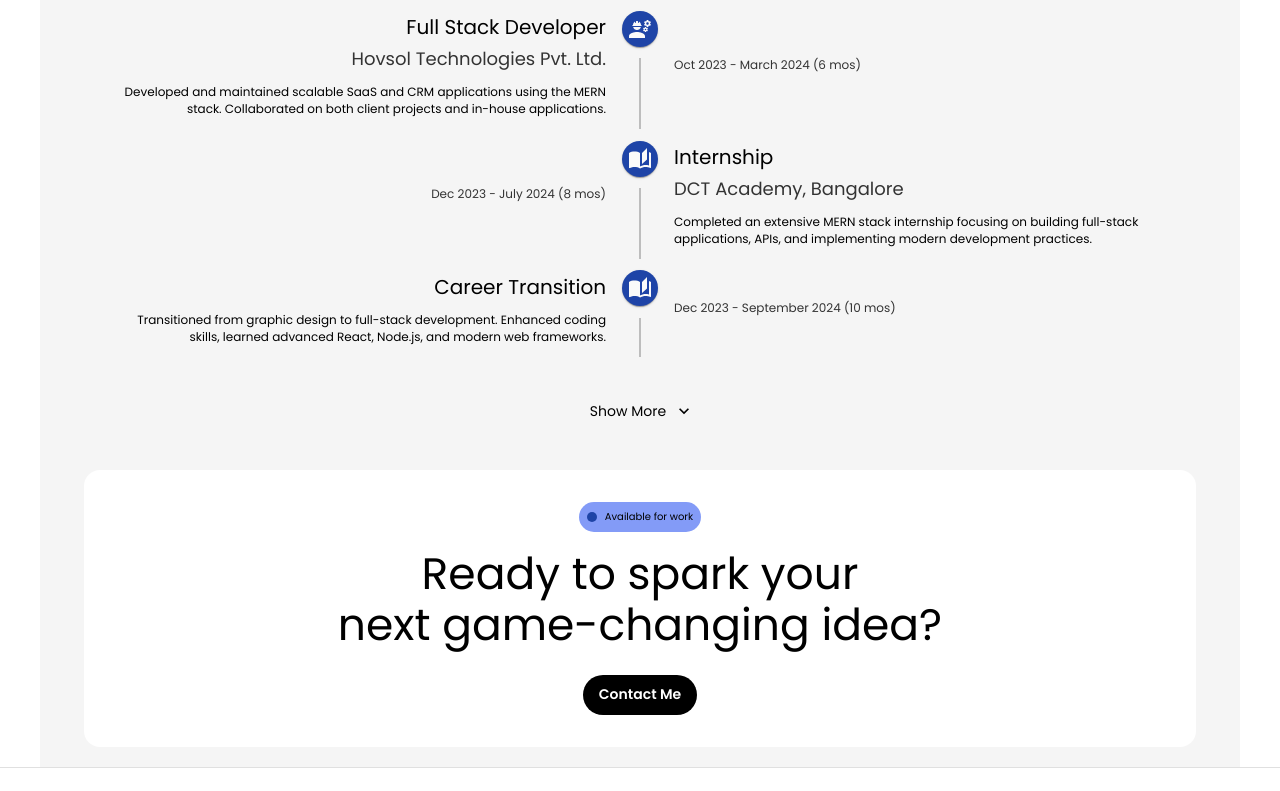
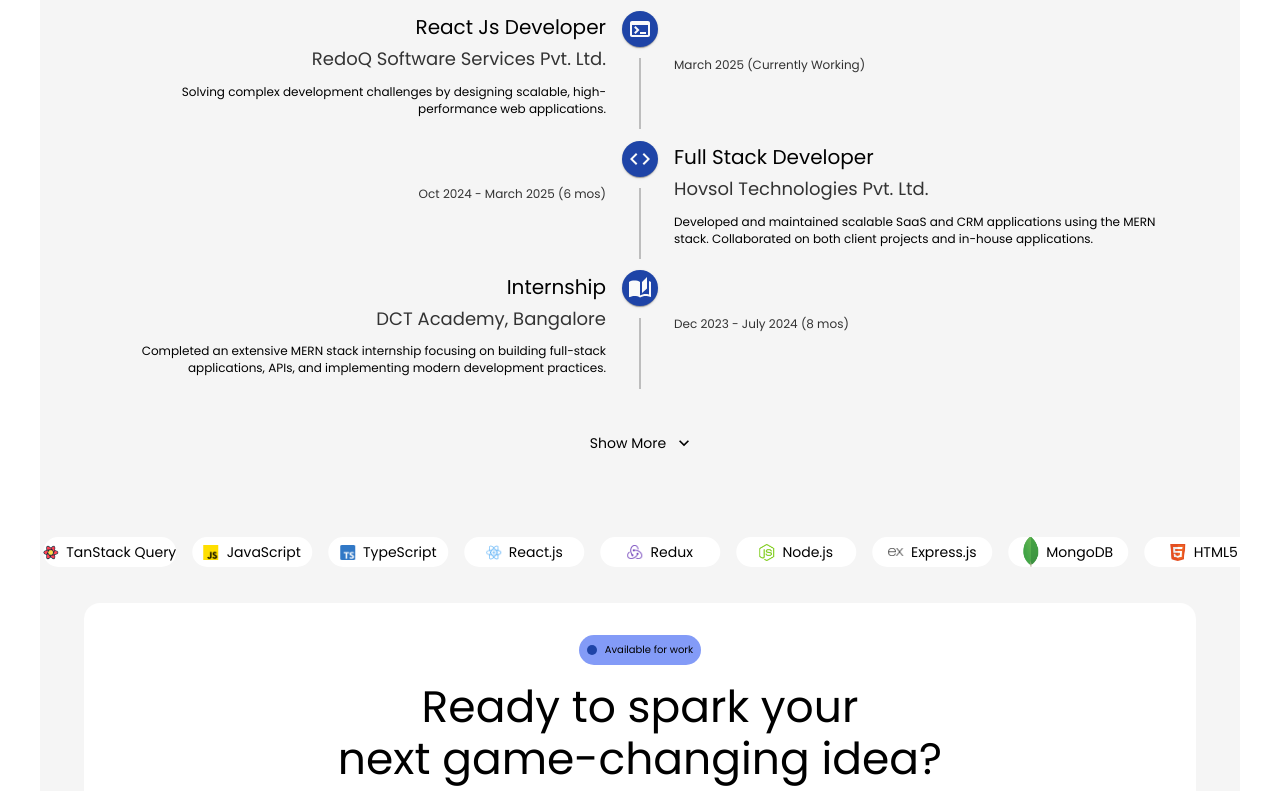
Before and after one commit to BiswarupChatt/biswarup.me-v2, a React (Vite) app: page /about in a window 1280 px wide. Shown: the part 660-1451 px from the top of the page. Built offline with nearby package versions, Linux system fonts and the light colour scheme.

Commit message:
changes make

```diff
--- a/src/views/about/About.tsx
+++ b/src/views/about/About.tsx
@@ -2,6 +2,7 @@
 import Experience from "./Components/Experience";
 import ContactComp from "../../global/components/ContactComp";
 import Hero from "./Components/Hero";
+import InfiniteScrollComp from "../../global/components/InfiniteScrollComp";
 
 export default function About() {
   return (
@@ -12,6 +13,9 @@
       <WrapperComp>
         <Hero />
         <Experience />
+      </WrapperComp>
+      <InfiniteScrollComp/>
+      <WrapperComp>
         <ContactComp />
       </WrapperComp>
     </>
--- a/src/views/about/Components/Experience.tsx
+++ b/src/views/about/Components/Experience.tsx
@@ -10,22 +10,23 @@
   TimelineOppositeContent,
 } from "@mui/lab";
 import WorkIcon from "@mui/icons-material/Work";
-import SchoolIcon from "@mui/icons-material/School";
 import CodeIcon from "@mui/icons-material/Code";
 import DesignServicesIcon from "@mui/icons-material/DesignServices";
-import EngineeringIcon from "@mui/icons-material/Engineering";
 import AutoStoriesIcon from "@mui/icons-material/AutoStories";
 import KeyboardArrowDownIcon from "@mui/icons-material/KeyboardArrowDown";
 import KeyboardArrowUpIcon from "@mui/icons-material/KeyboardArrowUp";
+import TerminalIcon from "@mui/icons-material/Terminal";
+import TrendingUpIcon from "@mui/icons-material/TrendingUp";
+import CoPresentIcon from '@mui/icons-material/CoPresent';
 
 // Icon map for dynamic rendering
 const iconMap: Record<string, JSX.Element> = {
-  work: <WorkIcon />,
-  school: <SchoolIcon />,
+  terminal: <TerminalIcon />,
   code: <CodeIcon />,
+  learning: <AutoStoriesIcon />,
   design: <DesignServicesIcon />,
-  developer: <EngineeringIcon />,
-  learning: <AutoStoriesIcon />,
+  trendingUp: <TrendingUpIcon />,
+  creativeHead: <CoPresentIcon />,
 };
 
 export default function Experience() {
@@ -33,12 +34,20 @@
 
   const experiences = [
     {
+      title: "React Js Developer",
+      company: "RedoQ Software Services Pvt. Ltd.",
+      date: "March 2025 (Currently Working)",
+      description:
+        "Solving complex development challenges by designing scalable, high-performance web applications.",
+      icon: "terminal",
+    },
+    {
       title: "Full Stack Developer",
       company: "Hovsol Technologies Pvt. Ltd.",
-      date: "Oct 2023 - March 2024 (6 mos)",
+      date: "Oct 2024 - March 2025 (6 mos)",
       description:
         "Developed and maintained scalable SaaS and CRM applications using the MERN stack. Collaborated on both client projects and in-house applications.",
-      icon: "developer",
+      icon: "code",
     },
     {
       title: "Internship",
@@ -54,7 +63,7 @@
       date: "Dec 2023 - September 2024 (10 mos)",
       description:
         "Transitioned from graphic design to full-stack development. Enhanced coding skills, learned advanced React, Node.js, and modern web frameworks.",
-      icon: "learning",
+      icon: "trendingUp",
     },
     {
       title: "Graphic Designer",
@@ -70,7 +79,7 @@
       date: "2019 - April 2024 (5 yrs 4 mos)",
       description:
         "Led the creative vision, branding, and design strategy. Oversaw all aspects of visual identity, digital media, and product design.",
-      icon: "work",
+      icon: "creativeHead",
     },
   ];
 
--- a/src/views/home/comopnents/AboutMe.tsx
+++ b/src/views/home/comopnents/AboutMe.tsx
@@ -27,13 +27,17 @@
           About Me
         </Typography>
       </Box>
-      <Typography variant="h6" textAlign="justify">
-        Lorem ipsum dolor sit amet consectetur adipisicing elit. Dolorum
-        consectetur laudantium eveniet beatae eum doloremque iure libero nemo,
-        magnam ea earum asperiores repellat, quisquam expedita dicta. Blanditiis
-        maxime delectus vero! laudantium eveniet beatae eum doloremque iure
-        libero nemo, magnam ea earum asperiores repellat, quisquam expedita
-        dicta. Blanditiis maxime delectus vero!
+      <Typography
+        variant="h6"
+        sx={{
+          textAlign: "justify",
+          // fontSize: { xs: "0.9rem", sm: "1rem", md: "1.25rem" },
+        }}
+      >
+        While working as a freelance graphic designer, I started wondering about
+        more than just how things looked—I wanted to understand how they
+        actually worked. This curiosity led me to explore coding and building
+        interactive experiences.
       </Typography>
       <Box sx={{ mx: "auto", mt: 2 }}>
         <ButtonComp variant="outlined" onClick={() => navigate("/about")}>
--- a/src/views/home/comopnents/Hero.tsx
+++ b/src/views/home/comopnents/Hero.tsx
@@ -24,7 +24,7 @@
         >
           Take Care of Your{" "}
         </Box>
-        Websites
+        Web Apps
       </Typography>
       <Typography
         variant="h6"
```
